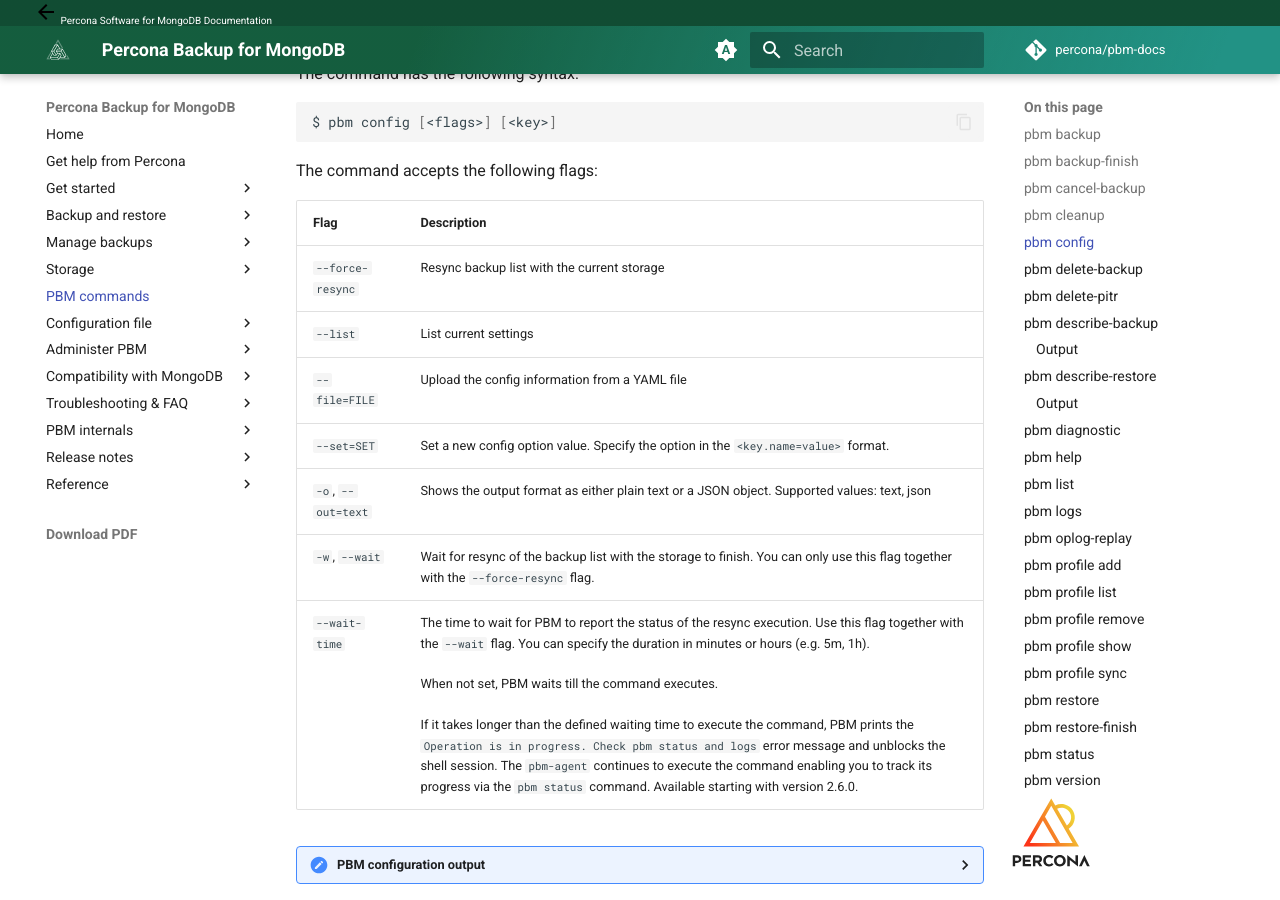
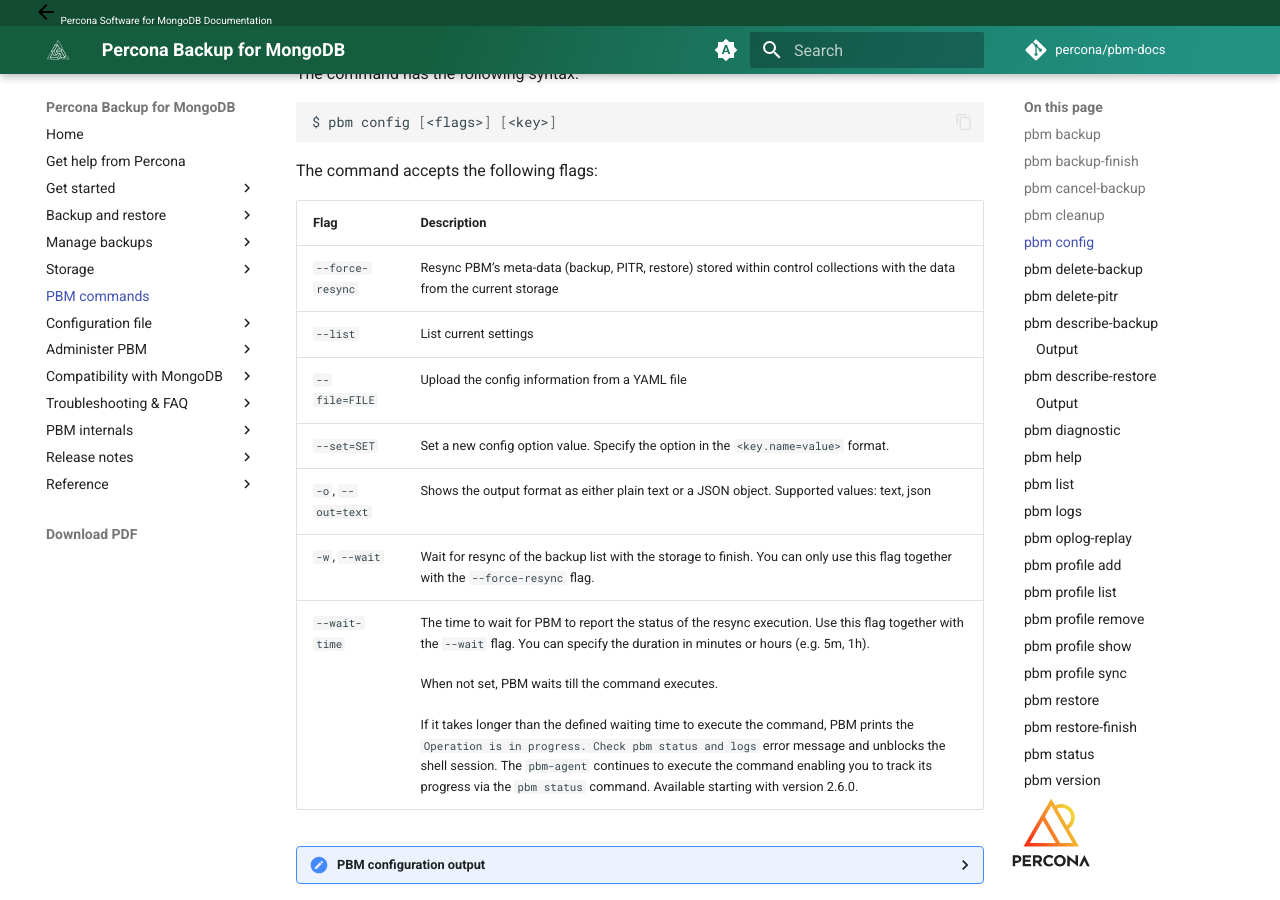
Before and after one commit to percona/pbm-docs, an MkDocs documentation site: the page built from docs/reference/pbm-commands.md, in a window 1280 px wide and 900 px high, scrolled down 3137 px. Built offline with MkDocs 1.6.1 and Material for MkDocs 9.7.7, drawn with Linux system fonts in a browser that asks for light colours; nearby versions of some CDN libraries; comment, search, counter and statistics services are not loaded.

Commit message:
Add more info for --force-resync option

```diff
--- a/docs/reference/pbm-commands.md
+++ b/docs/reference/pbm-commands.md
@@ -103,7 +103,7 @@
 
 | Flag               | Description                           |
 | ------------------ | ------------------------------------- |
-| `--force-resync`   | Resync backup list with the current storage|
+| `--force-resync`   | Resync PBM's meta-data (backup, PITR, restore) stored within control collections with the data from the current storage|
 | `--list`           | List current settings                  |
 | `--file=FILE`      | Upload the config information from a YAML file   |
 | `--set=SET`        | Set a new config option value. Specify the option in the `<key.name=value>` format.                                    |
```
